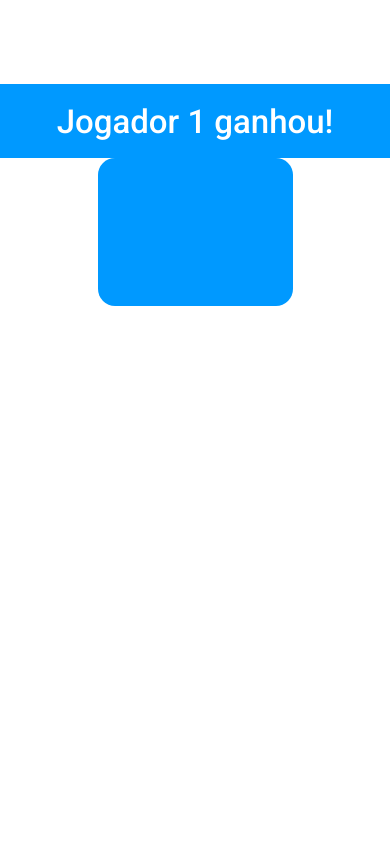
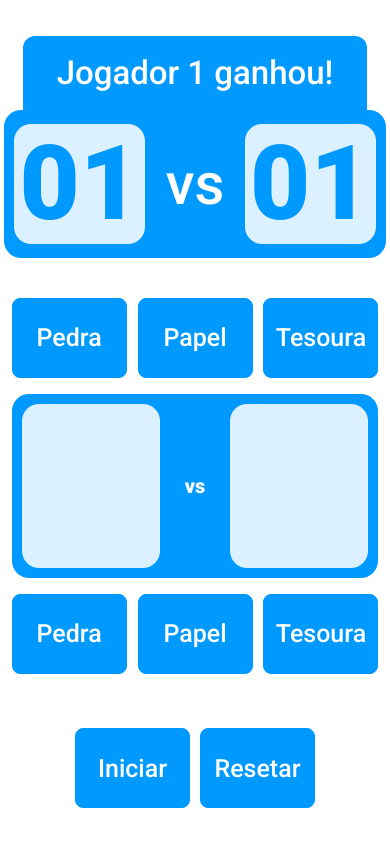
Before and after one commit to BrunSpiegel/jokenpo-htc, a plain HTML site: page index.html in a window 390 px wide. Drawn offline with Linux system fonts and the light colour scheme.

Commit message:
design jokenpo completo

```diff
--- a/index.html
+++ b/index.html
@@ -14,8 +14,34 @@
 <body>
   <header class="header">
       <h1 class="winner-title">Jogador 1 ganhou!</h1>
-    <div class="scoreboard-box"></div>
+      <div class="scoreboard-box">
+        <span class="player-name">Jogador 1</span>
+        <span class="score">01</span>
+        <span class="score-separator">vs</span>
+        <span class="score">01</span>
+        <span class="player-name">Jogador 2</span>
+      </div>
   </header>
-  <footer></footer>
+  <main class="battlefield">
+      <div class="button-move-wrapper">
+        <button class="button-move">Pedra</button>
+        <button class="button-move">Papel</button>
+        <button class="button-move">Tesoura</button>
+      </div>
+      <div class="board">
+          <div class="move-box"></div>
+          <span class="move-box-separator">vs</span>
+          <div class="move-box"></div>
+      </div>
+      <div class="button-move-wrapper">
+        <button class="button-move">Pedra</button>
+        <button class="button-move">Papel</button>
+        <button class="button-move">Tesoura</button>
+      </div>
+  </main>
+  <footer class="config-box">
+    <button class="button-move">Iniciar</button>
+    <button class="button-move">Resetar</button>
+  </footer>
 </body>
 </html>
--- a/reset.css
+++ b/reset.css
@@ -50,4 +50,5 @@ table {
 * {
   font-family: 'roboto', sans-serif;
   font-weight: 500;
+  box-sizing: border-box;
 }
--- a/styles.css
+++ b/styles.css
@@ -1,9 +1,9 @@
 body {
   display: flex;
-  justify-content: center;
+  flex-direction: column;
   align-items: center;
   width: 100vw;
-  height: 100vw;
+  height: 100vh;
 }
 
 .header {
@@ -26,8 +26,147 @@ body {
 }
 
 .scoreboard-box {
-  width: 50%;
+  background-color: #0099FF;
+  display: flex;
+  align-items: center;
+  justify-content: space-around;
+  width: 60%;
   height: 148px;
-  background-color: #0099FF;
   border-radius: 17px;
 }
+
+.player-name {
+  color: #FFFFFF;
+  font-size: 38px;
+  font-weight: 700;
+}
+
+.score {
+  background-color: #DBF1FF;
+  color: #0099FF;
+  display: flex;
+  justify-content: center;
+  align-items: center;
+  width: 131px;
+  height: 120px;
+  font-size: 104px;
+  font-weight: 900;
+  border-radius: 17px;
+}
+
+.score-separator {
+  color: #FFFFFF;
+  font-size: 58px;
+}
+
+.battlefield {
+  margin-top: 2%;
+  width: 100%;
+  height: 45%;
+  gap: 16px;
+  display: flex;
+  justify-content: space-between;
+  padding: 0 2%;
+}
+
+.button-move-wrapper {
+  display: flex;
+  flex-direction: column;
+  justify-content: space-between;
+  height: 100%;
+}
+
+.button-move {
+  background-color: #0099FF;
+  color: white;
+  width: 220px;
+  height: 80px;
+  font-size: 44px;
+  border-radius: 8px;
+  border: 1px solid #0099FF;
+  cursor: pointer;
+  transition: 300ms;
+}
+
+.button-move:hover {
+  background-color: #FFFFFF;
+  color: #0099FF;
+}
+
+.config-box {
+  display: flex;
+  gap: 100px;
+  margin-top: 22px;
+}
+
+.board {
+  background-color: #0099FF;
+  width: 100%;
+  height: 100%;
+  border-radius: 17px;
+  display: flex;
+  align-items: center;
+  justify-content: space-between;
+  padding: 35px;
+}
+
+.move-box {
+  background-color: #DBF1FF;
+  width: 36%;
+  height: 100%;
+  border-radius: 17px;
+}
+
+.move-box-separator {
+  color: #FFFFFF;
+  font-size: 104px;
+  font-weight: 900;
+}
+
+@media screen and (max-width: 720px) {
+  body {
+    padding: 1%;
+    justify-content: space-evenly;
+  }
+  .player-name {
+    display: none;
+  }
+
+  .winner-title {
+    width: 90%;
+  }
+
+  .scoreboard-box {
+    width: 100%;
+  }
+
+  .config-box {
+    gap: 10px;
+  }
+
+  .battlefield {
+    flex-direction: column;
+  }
+
+  .button-move-wrapper {
+    flex-direction: row;
+    height: unset;
+  }
+
+  .button-move {
+    font-size: 25px;
+    width: 115px;
+  }
+
+  .move-box-separator {
+    font-size: 20px;
+  }
+
+  .board {
+    padding: 10px;
+  }
+
+  .move-box {
+    width: 40%;
+  }
+}
```
Lines whose indentation alone changed are shown as unchanged.
